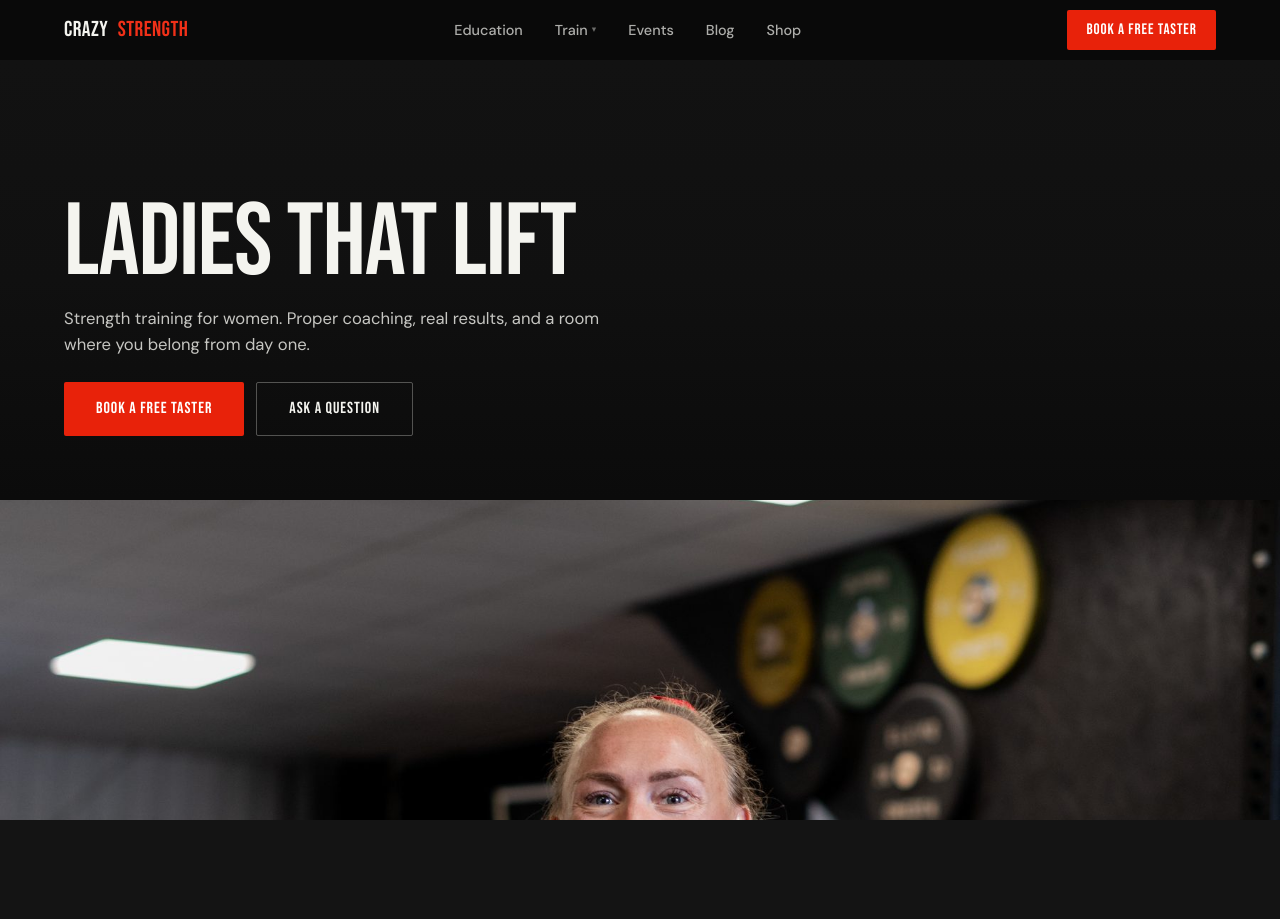
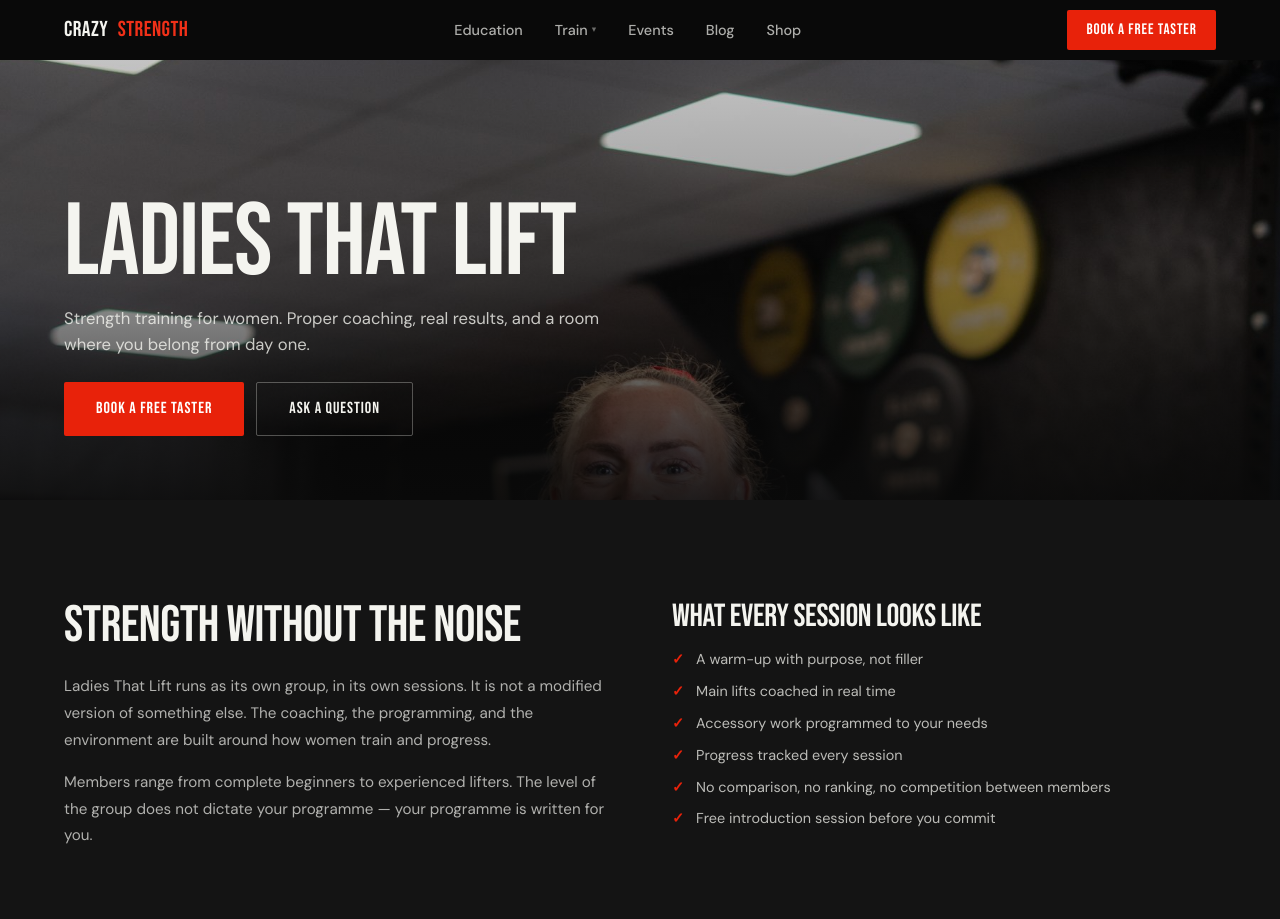
Before and after one commit to CraigSpicer1984/crazy-strength-website, a plain HTML site: page ladies-that-lift.html in a window 1280 px wide. Shown: the top 919 px of the page. Drawn offline with Linux system fonts and the light colour scheme.

Commit message:
Move programme photos into hero backgrounds; fix weightlifting photo
- weightlifting.html: replace snatch-action with women-weightlifter
  (DSC_5305 — woman in lifting kit, intense focus; avoids individual
  who is no longer with us); photo now fills hero background with scrim
- ladies-that-lift.html: photo moved from strip below text into hero
  background; unused page-photo CSS removed
- open-gym.html: photo moved from strip below text into hero background
- education.html: replace Shopify CDN hero with local group-flex photo;
  remove redundant strip div; photo serves as hero background

Co-Authored-By: Claude Sonnet 4.6 <noreply@anthropic.com>
Claude-Session: https://claude.ai/code/session_01P1bEzCN7pv2sAJkx4S22KT

```diff
--- a/ladies-that-lift.html
+++ b/ladies-that-lift.html
@@ -96,7 +96,7 @@ h1,h2,h3,h4{font-family:var(--font-display);font-weight:400;letter-spacing:-.01e
 /* ── Page hero ── */
 .phero{position:relative;min-height:55vh;display:flex;flex-direction:column;
   justify-content:flex-end;padding:4rem var(--gutter);overflow:hidden;margin-top:60px}
-.phero-bg{position:absolute;inset:0;background:var(--surface)}
+.phero-bg{position:absolute;inset:0;background:var(--surface);background-image:url('assets/pictures/wl-course-ltl-joy.jpg');background-size:cover;background-position:center 25%}
 .phero-bg::after{content:'';position:absolute;inset:0;
   background:linear-gradient(to top,rgba(10,10,10,.9) 0%,rgba(10,10,10,.4) 50%,rgba(10,10,10,.2) 100%)}
 .phero-content{position:relative;z-index:1;max-width:800px}
@@ -104,9 +104,6 @@ h1,h2,h3,h4{font-family:var(--font-display);font-weight:400;letter-spacing:-.01e
 .phero-lead{font-size:clamp(1rem,1.3vw,1.15rem);color:rgba(244,244,239,.8);
   max-width:50ch;line-height:1.6;margin-bottom:1.5rem}
 .phero-meta{font-size:.82rem;color:var(--muted)}
-.page-photo{width:100%;height:clamp(260px,40vh,500px);overflow:hidden;position:relative}
-.page-photo img{width:100%;height:100%;object-fit:cover;object-position:center 30%;display:block}
-
 /* ── Sections ── */
 .section{padding:var(--gap) var(--gutter)}
 .section+.section{padding-top:0}
@@ -269,8 +266,6 @@ h1,h2,h3,h4{font-family:var(--font-display);font-weight:400;letter-spacing:-.01e
     </div>
   </div>
 </div>
-
-<div class="page-photo"><img src="assets/pictures/wl-course-ltl-joy.jpg" alt="Ladies That Lift member training at Crazy Strength" loading="lazy"></div>
 
 <section class="section section-alt reveal">
   <div class="info-row">
```
Also changed, not shown: education.html (+1 -3 lines), open-gym.html (+1 -3 lines), weightlifting.html (+1 -3 lines), assets/pictures/wl-course-women-weightlifter.jpg (added).
